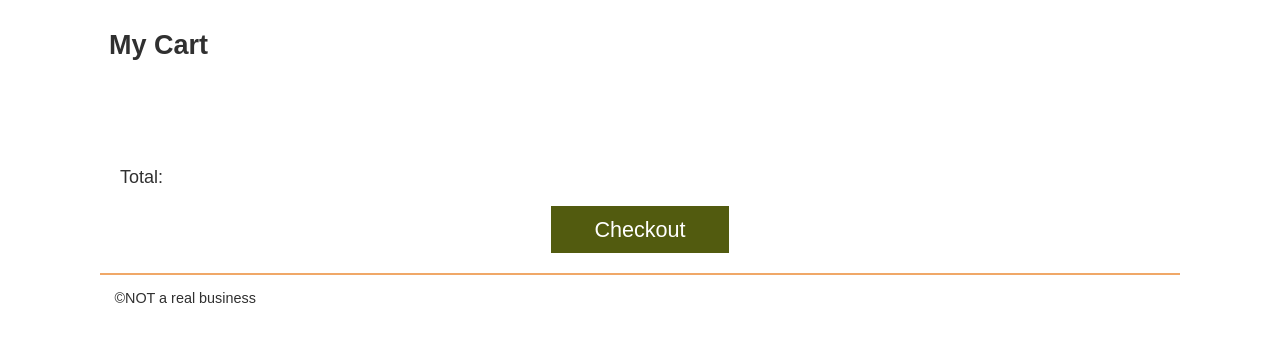
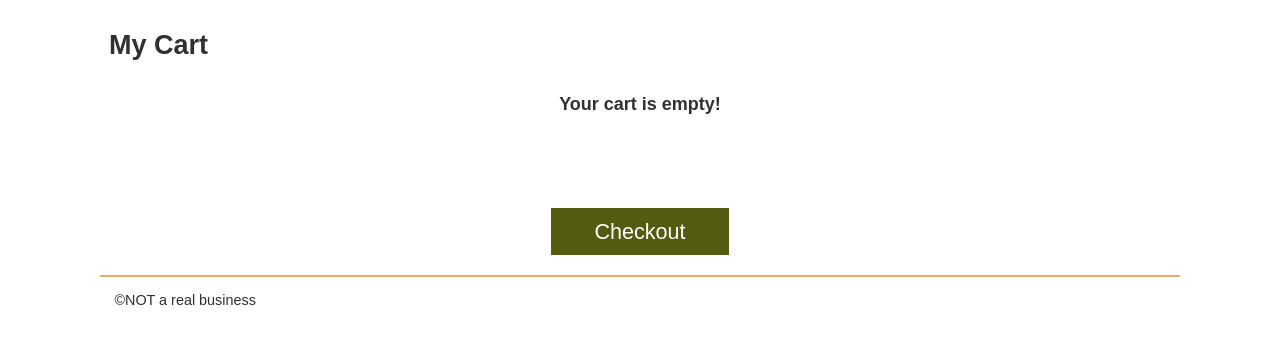
Before and after one commit to AustinCBYUi/WeeklyWDD330Stuff, a website: page src/cart/index.html in a window 1280 px wide. Shown: the part 63-406 px from the top of the page. Drawn offline with Linux system fonts and the light colour scheme.

Commit message:
Fixed alert X button and fixed cart bug

```diff
--- a/src/cart/index.html
+++ b/src/cart/index.html
@@ -25,7 +25,7 @@
       </section>
       <div class="totals"></div>
       <div class="checkout">
-        <p class="list-total">Total: </p>
+        <p class="list-total"></p>
         <a href="/checkout/index.html" class="checkoutbtn"><button>Checkout</button></a>
     </main>
 
--- a/src/css/style.css
+++ b/src/css/style.css
@@ -129,6 +129,10 @@ button {
   padding-top: 1em;
   position: relative;
   text-align: center;
+}
+.empty {
+  text-align: center;
+  margin: 10px auto;
 }
 
 .cart svg {
@@ -304,7 +308,7 @@ button {
 .alert > p {
   margin: 0;
 }
-.alert-close {
+#alert-close {
   cursor: pointer;
 }
 
--- a/src/js/ShoppingCart.mjs
+++ b/src/js/ShoppingCart.mjs
@@ -67,6 +67,7 @@ export default class CartListing {
     }
     async init() {
         const list = getLocalStorage(this.key);
+        this.checkCartEmpty();
         this.calculateListTotal(list);
         this.renderCart(list);
     }
@@ -86,7 +87,7 @@ export default class CartListing {
     checkCartEmpty() {
         const cartItems = getLocalStorage(this.key);
         if (!cartItems || cartItems.length === 0) {
-            document.querySelector(".product-list").innerHTML = "<h4>Your cart is empty!</h4>";
+            document.querySelector(".product-list").innerHTML = `<h4 class="empty">Your cart is empty!</h4>`;
             return true;
         }
         return false;
```
